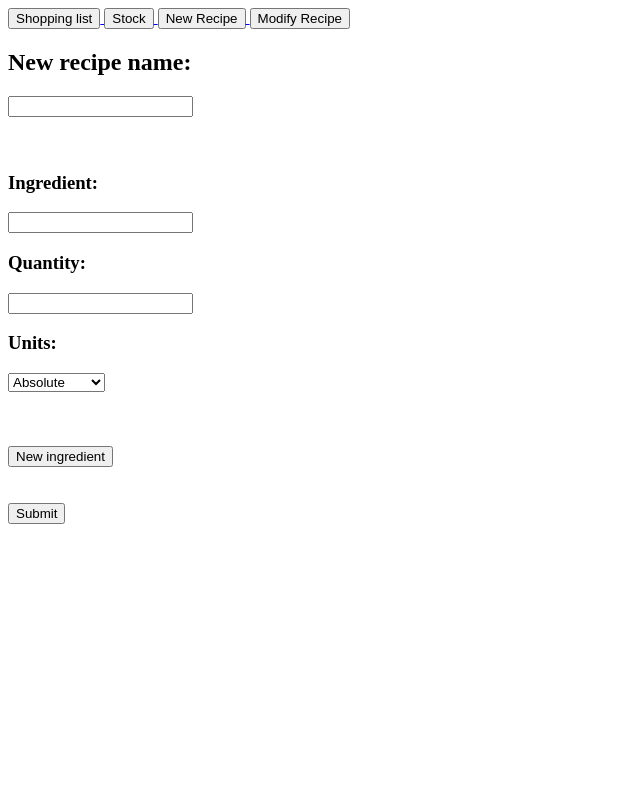
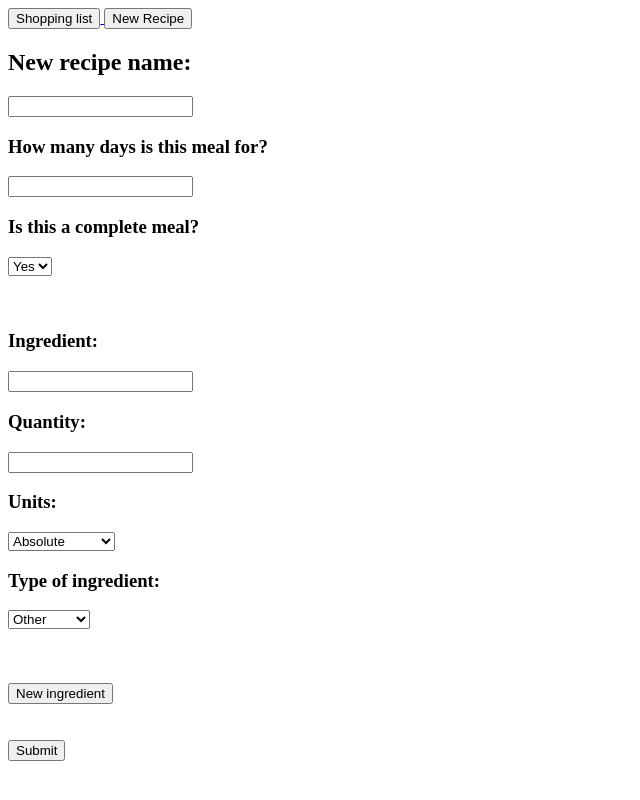
Before and after one commit to TheSultan9000/mystockcheck, a Flask app: page /newrecipe/ in a window 1280 px wide. Shown: the whole page, without its empty margins (0-640 px from the left). Run offline with Flask 3, Linux system fonts and the light colour scheme.

Commit message:
Additional user input
Files updated to allow the user to include-
- Number of days
- If it is a complete meal
- The type of ingredient
The generated shopping list now includes and sorts of the ingredient type

```diff
--- a/app.py
+++ b/app.py
@@ -20,20 +20,29 @@ db = SQLAlchemy(app)
 class Recipes(db.Model):
     id = db.Column(db.Integer, primary_key=True)
     name = db.Column(db.String(1000))
+    days = db.Column(db.Float, nullable=False)
+    complete_meal = db.Column(db.String(20))
     number  = db.Column(db.Integer)
     ingredient = db.Column(db.String(1000))
     # Limited to 2 decimal places
     qualtity = db.Column(db.Numeric(precision=10, scale=2), nullable=False)
     measure = db.Column(db.String(20))
+    type = db.Column(db.String(20))
 
 @app.route("/", methods=['GET', 'POST'])
 def home():
     conn = sqlite3.connect('instance/database.db')
     cursor = conn.cursor()
-    cursor.execute("SELECT number, name, ingredient, qualtity, measure FROM Recipes")
+    cursor.execute("SELECT number, name, ingredient, qualtity, measure, type FROM Recipes")
     all_recipes = cursor.fetchall()
+    cursor.execute("SELECT number, name, days, complete_meal FROM Recipes")
+    meta_info = cursor.fetchall()
     conn.close()
+
     all_recipes = group_data(all_recipes)
+    meta_info = group_data(meta_info)
+    for key in meta_info:
+        meta_info[key] = list(set(meta_info[key]))
 
     if request.method == 'POST':
         selections = request.form['selectedItems']
@@ -42,25 +51,29 @@ def home():
         selections = selections.replace('[','').replace(']','')
         # Replace colons, double quotes, and newline characters with nothing (remove them)
         selections = re.sub(r'[:"]', '', selections).split(r'\n')
-        selections = [selection.strip() for selection in selections if (len(selection)>0) and ("-" not in selection) and ("," not in selection) and (selection != " ")]
+        selections = [selection.strip() for selection in selections if (len(selection)>0) and ("-" not in selection) and ("?" not in selection) and ("," not in selection) and (selection != " ")]
+
 
         # Split the data into three separate lists
         ingredients = selections[::2]
         measures = selections[1::2]
         quantities = [float(quantity.split(' ')[0]) for quantity in measures]
         units = []
-        for quantity in measures:
-            if len(quantity.split(' '))==2:
-                units.append((quantity.split(' ')[1]))
+        ingredients_type = []
+        for unit in measures:
+            if len(unit.split(' '))==3:
+                units.append((unit.split(' ')[1]))
+                ingredients_type.append((unit.split(' ')[2]))
             else:
-                units.append(f"{quantity.split(' ')[1]} {quantity.split(' ')[2]}")
+                units.append(f"{unit.split(' ')[1]} {unit.split(' ')[2]}")
+                ingredients_type.append((unit.split(' ')[3]))
 
-        shopping_list_df = pd.DataFrame({"ingredients": ingredients, "quantities": quantities, "units": units})
-        shopping_list_df = shopping_list_df.groupby(['ingredients', 'units']).sum().reset_index()
+        shopping_list_df = pd.DataFrame({"ingredients": ingredients, "quantities": quantities, "units": units, "type": ingredients_type})
+        shopping_list_df = shopping_list_df.groupby(['ingredients', 'units', 'type']).sum().reset_index()
 
-        return jsonify(ingredients=list(shopping_list_df['ingredients']),quantities=list(shopping_list_df['quantities']), units=list(shopping_list_df['units']))
+        return jsonify(ingredients=list(shopping_list_df['ingredients']),quantities=list(shopping_list_df['quantities']), units=list(shopping_list_df['units']), ingredients_type=list(shopping_list_df['type']))
 
-    return render_template("shopping_list.html", all_recipes=all_recipes)
+    return render_template("shopping_list.html", all_recipes=all_recipes, meta_info=meta_info)
 
 @app.route("/stock/")
 def stock():
@@ -75,7 +88,15 @@ def newrecipe():
             recipe_name = "Unnamed Recipe"
         else:
             recipe_name = request.form['recipe'].title()
-        print(recipe_name)
+
+        # Extract the number of days
+        if not request.form['day']:
+            number_days = 1
+        else:
+            number_days = request.form['day'].title()
+
+        # Extract if it is a complete meal
+        complete_meal_input = request.form['complete']
 
         # Extract ingredient inputs
         ingredients = request.form['ingredient'].split(",")
@@ -88,6 +109,9 @@ def newrecipe():
         # Extract measure type inputs
         measures = request.form['measure'].split(",")
 
+        # Extract ingredient type
+        type_inputs = request.form['type'].split(",")
+
         # Extract current highest recipe number and add 1 (incase there is multiple recipes with the same name)
         conn = sqlite3.connect('instance/database.db')
         cursor = conn.cursor()
@@ -99,21 +123,17 @@ def newrecipe():
             highest_number+=1
         except:
             highest_number = 0
-        print(highest_number)
 
         # Combine all information for each ingredient and remove any which contains 0 (missing ingredient or quantity)
         combined_inputs = []
-        for ingredient, quantity, measure in zip(ingredients_cleaned, quantities_cleaned, measures):
+        for ingredient, quantity, measure, type_input in zip(ingredients_cleaned, quantities_cleaned, measures, type_inputs):
             if ingredient != 0 and quantity != 0:
-                combined_inputs.append([ingredient.capitalize().strip(), round(float(quantity),2), measure])
-
-        print(combined_inputs)
+                combined_inputs.append([ingredient.capitalize().strip(), round(float(quantity),2), measure, type_input])
 
         #  Update db
         if len(combined_inputs) > 0:
             for combined_input in combined_inputs:
-                print(combined_input)
-                new_upload = Recipes(name = recipe_name,number = highest_number, ingredient = combined_input[0], qualtity = combined_input[1], measure = combined_input[2])
+                new_upload = Recipes(name = recipe_name,days = number_days,complete_meal = complete_meal_input,number = highest_number, ingredient = combined_input[0], qualtity = combined_input[1], measure = combined_input[2], type = combined_input[3])
                 db.session.add(new_upload)
                 db.session.commit()
 
--- a/static/styles/submit_button.js
+++ b/static/styles/submit_button.js
@@ -18,6 +18,16 @@ document.getElementById('new__recipe__submit').addEventListener('submit', async
         elements.forEach(function (element){
             ingredientValue.push(element.value);
         });
+        var elements = document.querySelectorAll('#meal__days');
+        var dayValue = []
+        elements.forEach(function (element){
+            dayValue.push(element.value);
+        });
+        var elements = document.querySelectorAll('#complete__meal');
+        var completeValue = []
+        elements.forEach(function (element){
+            completeValue.push(element.value);
+        });
         var elements = document.querySelectorAll('#new__recipe__quantity');
         var quantityValue = []
         elements.forEach(function (element){
@@ -28,12 +38,20 @@ document.getElementById('new__recipe__submit').addEventListener('submit', async
         elements.forEach(function (element){
             measureValue.push(element.value);
         });
+        var elements = document.querySelectorAll('#ingredient__type');
+        var typeValue = []
+        elements.forEach(function (element){
+          typeValue.push(element.value);
+        });
 
       var formData = new FormData();
       formData.append('recipe', recipeValue);
       formData.append('ingredient', ingredientValue);
       formData.append('quantity', quantityValue);
       formData.append('measure', measureValue);
+      formData.append('day', dayValue);
+      formData.append('complete', completeValue);
+      formData.append('type', typeValue);
 
       return fetch('/newrecipe/', {
           method: 'POST',
--- a/templates/base.html
+++ b/templates/base.html
@@ -14,15 +14,15 @@
             <a href="{{ url_for('home') }}">
                 <button class="navigation">Shopping list</button>
             </a>
-            <a href="{{ url_for('stock') }}">
+            <!-- <a href="{{ url_for('stock') }}">
                 <button class="navigation">Stock</button>
-            </a>
+            </a> -->
             <a href="{{ url_for('newrecipe') }}">
                 <button class="navigation">New Recipe</button>
             </a>
-            <a href="{{ url_for('modifyrecipe') }}">
+            <!-- <a href="{{ url_for('modifyrecipe') }}">
                 <button class="navigation">Modify Recipe</button>
-            </a>
+            </a> -->
         </div>
     </nav>
 
--- a/templates/new_recipe.html
+++ b/templates/new_recipe.html
@@ -7,6 +7,13 @@
 <div class="new__recipe__title">
     <h2>New recipe name:</h2>
     <input id="new__recipe__name" oninput="validateTextInput(this)">
+    <h3>How many days is this meal for?</h3>
+    <input id="meal__days" oninput="validateNumberInput(this)">
+    <h3>Is this a complete meal?</h3>
+      <select name="Complete meal" id="complete__meal">
+        <option value="Yes">Yes</option>
+        <option value="No">No</option>
+    </select>
 </div>
 <br><br>
 <div id="ingredientContainer">
@@ -20,8 +27,18 @@
         <option value="Absolute">Absolute</option>
         <option value="Tea spoon">Tea Spoon</option>
         <option value="Table spoon">Table Spoon</option>
-        <option value="kg">kg</option>
+        <option value="Cup">Cup</option>
+        <option value="Bowl">Bowl</option>
+        <option value="g">g</option>
         <option value="ml">ml</option>
+        <option value="approximately">Approximately</option>
+    </select>
+    <h3>Type of ingredient:</h3>
+      <select name="type" id="ingredient__type">
+        <option value="Other">Other</option>
+        <option value="Fresh">Fresh</option>
+        <option value="Fruit">Fruit</option>
+        <option value="Vegetable">Vegetable</option>
     </select>
       <br><br>
       <input type="submit" class="button__remove__ingredient" value="Remove ingredient">
```
Also changed, not shown: static/styles/generate_shopping_list.js (+12 -4 lines), static/styles/shopping_list.css (+9 -2 lines), templates/shopping_list.html (+5 -4 lines), instance/database.db.
